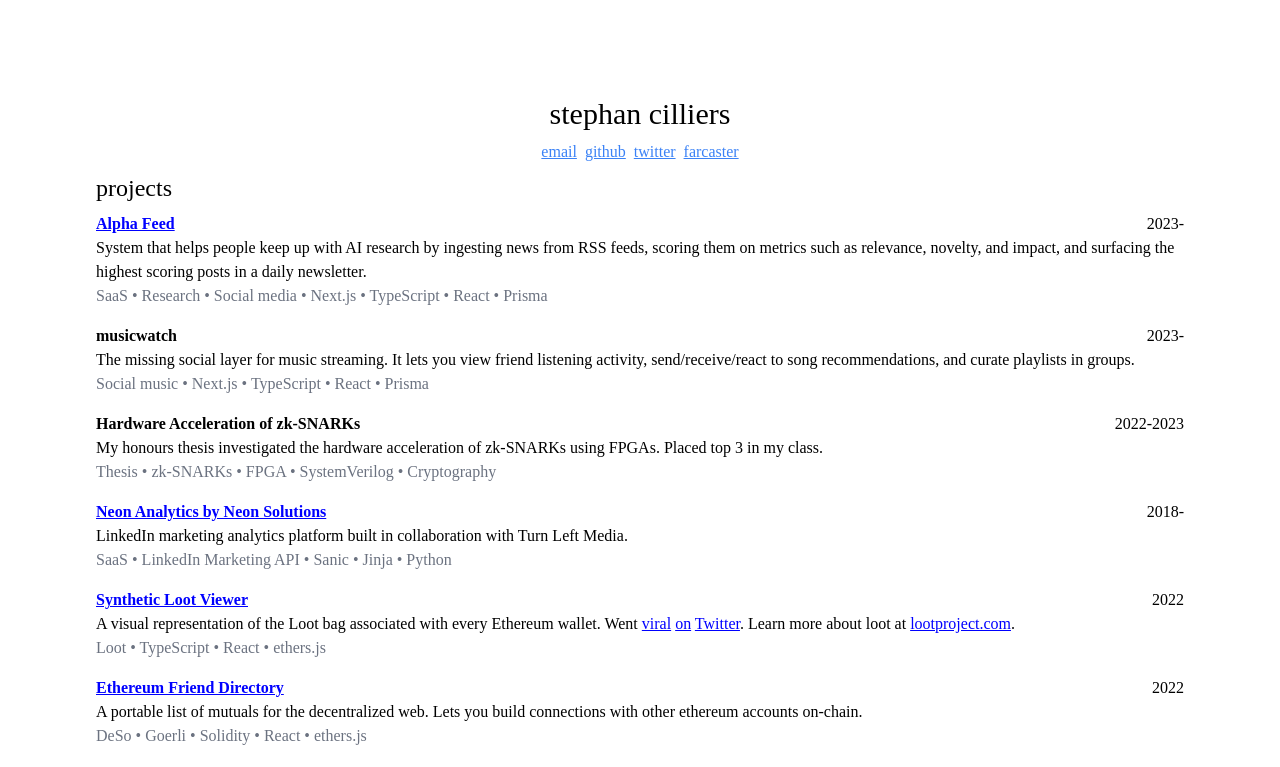
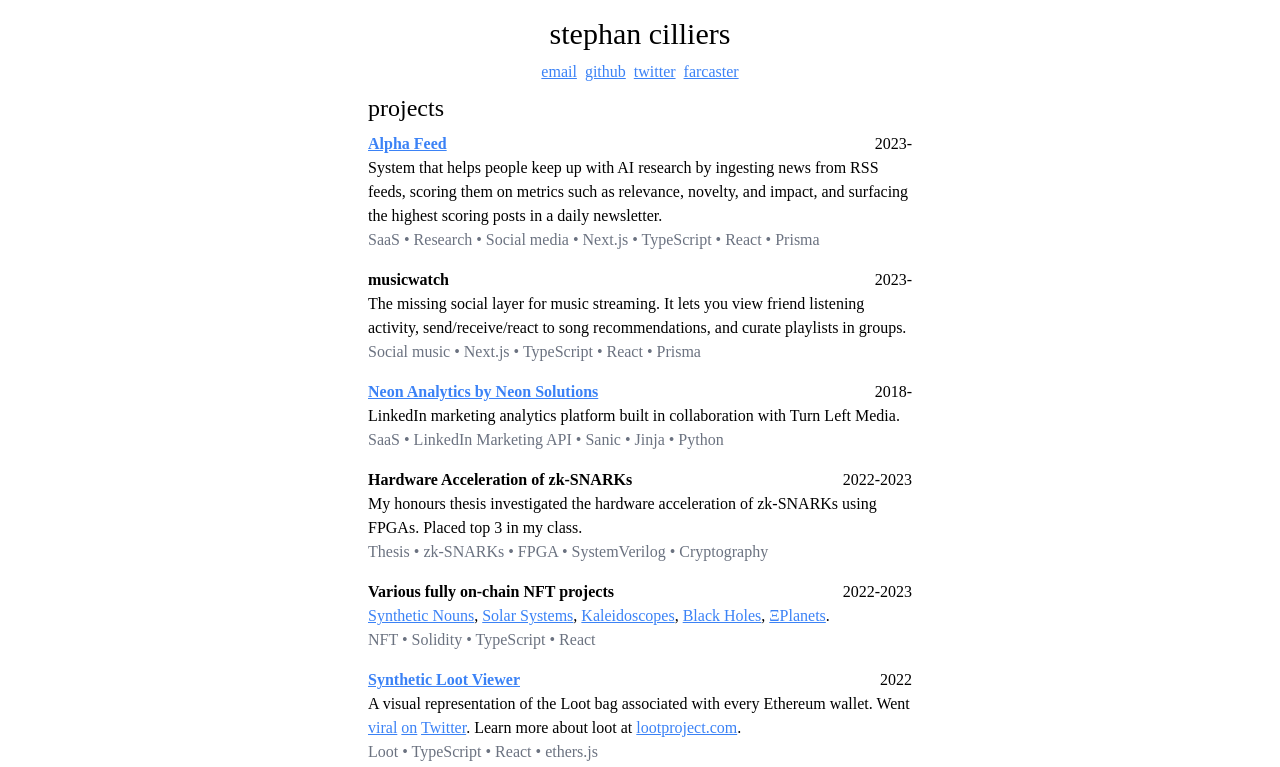
Before and after one commit to stephancill/portfolio-next, a Next.js app: page / in a window 1280 px wide. Shown: the top 767 px of the page. Built offline with nearby package versions, Linux system fonts and the light colour scheme.

Commit message:
Update projects

```diff
--- a/assets/items.json
+++ b/assets/items.json
@@ -94,6 +94,20 @@
       ]
     },
     {
+      "heading": "Neon Analytics by Neon Solutions",
+      "year": "2018-",
+      "body": "LinkedIn marketing analytics platform built in collaboration with Turn Left Media.",
+      "tags": [
+        "SaaS",
+        "LinkedIn Marketing API",
+        "Sanic",
+        "Jinja",
+        "Python"
+      ],
+      "link": "https://analytics.neonsolutions.co.za",
+      "icon": "https://analytics.neonsolutions.co.za/static/favicons/favicon-32x32.png"
+    },
+    {
       "heading": "Hardware Acceleration of zk-SNARKs",
       "year": "2022-2023",
       "body": "My honours thesis investigated the hardware acceleration of zk-SNARKs using FPGAs. Placed top 3 in my class.",
@@ -106,18 +120,16 @@
       ]
     },
     {
-      "heading": "Neon Analytics by Neon Solutions",
-      "year": "2018-",
-      "body": "LinkedIn marketing analytics platform built in collaboration with Turn Left Media.",
+      "heading": "Various fully on-chain NFT projects",
+      "year": "2022-2023",
+      "body": "[Synthetic Nouns](https://nouns.stephancill.co.za), [Solar Systems](https://onchainsolar.systems), [Kaleidoscopes](https://onchainkaleidoscopes.xyz), [Black Holes](https://onchainblackholes.com), [ΞPlanets](https://etherplanets.com).",
       "tags": [
-        "SaaS",
-        "LinkedIn Marketing API",
-        "Sanic",
-        "Jinja",
-        "Python"
+        "NFT",
+        "Solidity",
+        "TypeScript",
+        "React"
       ],
-      "link": "https://analytics.neonsolutions.co.za",
-      "icon": "https://analytics.neonsolutions.co.za/static/favicons/favicon-32x32.png"
+      "icon": "https://nouns.stephancill.co.za/favicon.ico"
     },
     {
       "heading": "Synthetic Loot Viewer",
--- a/pages/index.tsx
+++ b/pages/index.tsx
@@ -7,7 +7,7 @@ const Home: NextPage = () => {
   const aclass = "p-1 hover:underline text-blue-500"
 
   return (
-    <div className="p-8">
+    <div className="flex justify-center">
       <Head>
         <title>Stephan Cilliers</title>
         <meta
@@ -17,7 +17,7 @@ const Home: NextPage = () => {
         <link rel="icon" href="/favicon.ico" />
       </Head>
 
-      <main className="p-16">
+      <main className="max-w-xl p-4">
         <h1 className="flex justify-center text-3xl">stephan cilliers</h1>
 
         <div className="flex p-1 justify-center">
@@ -84,6 +84,7 @@ const Home: NextPage = () => {
             ))}
           </ul>
         </section>
+        <footer className="flex justify-center mt-2">Stephan Cilliers &copy; {new Date().getFullYear()}</footer>
       </main>
     </div>
   )
--- a/styles/globals.css
+++ b/styles/globals.css
@@ -10,7 +10,7 @@ body {
 }
 
 a {
-  color: blue;
+  color: rgb(59 130 246);
   text-decoration: underline;
 }
 
```
